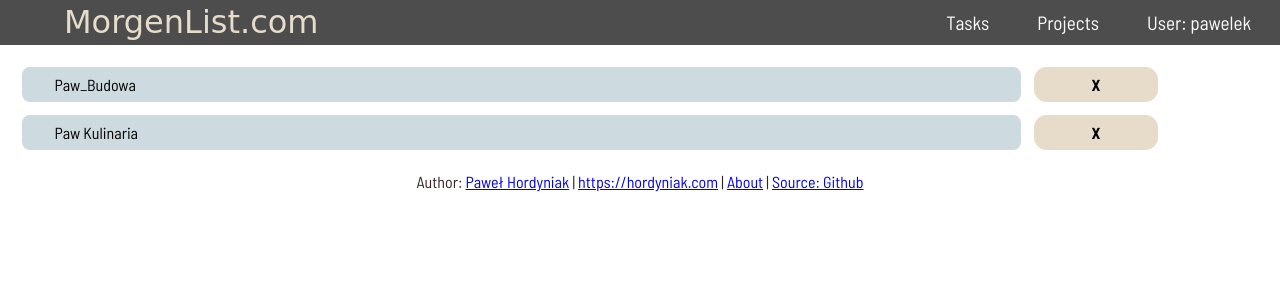
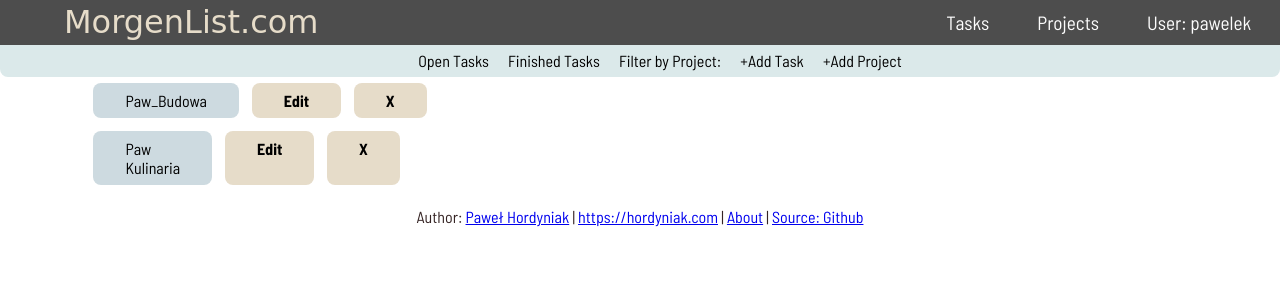
Before and after one commit to Pawel-9215/TaskManager, a Django app: page /project_list in a window 1280 px wide. Shown: the top 300 px of the page. Run offline with Django 3.2, Linux system fonts and the light colour scheme; a user stored in the database is signed in; data comes from the database, SQL or seed files in the repository; both versions use the stored data as it was after the commit; some web fonts are replaced.

Commit message:
A lot of bugfixes

```diff
--- a/taskorganiser/settings.py
+++ b/taskorganiser/settings.py
@@ -31,7 +31,8 @@ SECRET_KEY = str(os.getenv('SECRET_KEY'))
 # SECURITY WARNING: don't run with debug turned on in production!
 DEBUG = True
 
-ALLOWED_HOSTS = ['pawelek.pythonanywhere.com']
+ALLOWED_HOSTS = ['pawelek.pythonanywhere.com',
+                '127.0.0.1']
 
 
 # Application definition
--- a/tasktrack/models.py
+++ b/tasktrack/models.py
@@ -22,10 +22,10 @@ class Task(models.Model):
 
     author = models.ForeignKey('auth.User', on_delete=models.CASCADE)
     project = models.ForeignKey('tasktrack.Project', related_name='Tasks', null=True, on_delete=models.CASCADE)
-    title = models.CharField(max_length=200, unique=True)
+    title = models.CharField(max_length=24, unique=True)
     # author = models.ForeignKey(User, on_delete= models.CASCADE, related_name= 'tasks')
     updated_on = models.DateTimeField(auto_now = True)
-    description = models.TextField()
+    description = models.TextField(max_length=48)
     created_on = DateTimeField(auto_now_add=True)
     status = models.IntegerField(choices=STATUS, default = 0)
 
--- a/tasktrack/static/css/base.css
+++ b/tasktrack/static/css/base.css
@@ -32,10 +32,12 @@ body {
 }
 
 .taskfield {
-  margin: 1em;
+
   display: flex;
   flex-wrap: wrap;
-  justify-content: flex-start;
+  justify-content:center;
+  width:fit-content;
+
 }
 
 
@@ -90,41 +91,41 @@ body {
   background: #F5717F;
 }
 
-.task-finished {
-  box-shadow: none;
-  transition: 0.1s;
-  min-width: 22%;
-  max-width: 22%;
-  border-radius: 0.5em;
+.finished {
   background-color: #CDDAE0;
-  margin: 1em;
-  display: inline-block;
+  color: white;
+  text-decoration-line: line-through
+}
 
+.sub-flex {
+  display: flex;
+  width: 50%;
 }
 
 .project {
   box-shadow: none;
   transition: 0.1s;
-  min-width: 80%;
-  max-width: 80%;
+  flex-grow: 4;
   border-radius: 0.5em;
   background-color: #CDDAE0;
   margin: 0.4em;
-  display: inline-block;
+
 
 }
 .projectx {
   box-shadow: none;
   transition: 0.1s;
-  min-width: 10%;
-  max-width: 10%;
-  border-radius: 0.8em;
+  flex-grow: 0;
+  border-radius: 0.5em;
   background-color: #E6DCC9;
   margin: 0.4em;
-  display: inline-block;
-  justify-content: center;
   text-align: center;
 
+}
+
+.project-field {
+  flex-direction: column;
+  align-content: center;
 }
 
 .projectxbut {
@@ -213,6 +219,7 @@ ul
     align-items: center;
     transition: 50ms;
     height: 2.8em;
+    overflow: hidden;
 }
 
 .dropdown {
--- a/tasktrack/templates/project_list.html
+++ b/tasktrack/templates/project_list.html
@@ -1,21 +1,50 @@
 {% extends "base.html" %}
 {% block content %}
+<nav class="sub-navbar">
+    <ul class="nav-links">
+        <li class="sub-nav-link"><a href="{% url 'task_list' %}">Open Tasks</a></li>
+        <li class="sub-nav-link"><a href="{% url 'task_done' %}">Finished Tasks</a></li>
+        <li class="sub-nav-link"> <div class="dropdown">
+            <a href='#' class="drop-btn">Filter by Project:</a>
+            <div class="dropdown-content">
+                {% for project in project_list %}
+                <a href="{% url 'project_detail' pk=project.pk %}">{{ project.title }}</a>
+                {% endfor %}
+            </div>
+          </div> </li>
+          <li class="sub-nav-link"><a href="{% url 'create_task' %}">+Add Task</a></li>
+          <li class="sub-nav-link"><a href="{% url 'create_project' %}">+Add Project</a></li>
 
-<div class=>
-    <div class='taskfield'>
+    </ul>
+</nav>
+
+<div class='taskfield project-field'>
+
         {% for project in project_list %}
+        <div class='sub-flex'>
             <div class="project">
-            <a href="{% url 'edit_project' pk=project.pk %}">
+                <a href="{% url 'project_detail' pk=project.pk %}">
                 <div class="container">
                 {{ project.title }}
                 </div> </a>
             </div>
-        <a class = "projectx projectxbut" href="{% url 'delete_project' pk=project.pk %}">
+            <div class = "projectx">
+                <a class=' projectxbut' href="{% url 'edit_project' pk=project.pk %}">
+                    <div class="container">
+                        <b>Edit</b>
+                    </div>
+                </a>
+            </div>
+            <div class = "projectx">
+                <a class=' projectxbut' href="{% url 'delete_project' pk=project.pk %}">
                     <div class="container">
                         <b>X</b>
                     </div>
                 </a>
+            </div>
+
+        </div>
         {% endfor %}
-    </div>
+
 </div>
 {% endblock %}
--- a/tasktrack/templates/task_form.html
+++ b/tasktrack/templates/task_form.html
@@ -10,7 +10,7 @@
         <div class=''>
             <h2 class = "title">Task:</h2>
             <p>Edit task details</p>
-
+            {% include 'messages.html' %}
             <form method="POST" action="">
                 {% csrf_token %}
 
--- a/tasktrack/templates/task_list.html
+++ b/tasktrack/templates/task_list.html
@@ -2,7 +2,7 @@
 {% block content %}
 <nav class="sub-navbar">
     <ul class="nav-links">
-        <li class="sub-nav-link"><a href="{% url 'task_list' %}">All Tasks</a></li>
+        <li class="sub-nav-link"><a href="{% url 'task_list' %}">Open Tasks</a></li>
         <li class="sub-nav-link"><a href="{% url 'task_done' %}">Finished Tasks</a></li>
         <li class="sub-nav-link"> <div class="dropdown">
             <a href='#' class="drop-btn">Filter by Project:</a>
@@ -50,7 +50,7 @@
             {% if task.status == 0 %}
                 <div class="task">
             {% else %}
-                <div class="task-finished">
+                <div class="task finished">
             {% endif %}
         {% endif %}
             <a href="{% url 'edit_task' pk=task.pk %}">
```
Also changed, not shown: other parts of tasktrack/static/css/base.css (+22 -9 lines), tasktrack/templates/messages.html (added, +10 -0 lines), tasktrack/templates/project_delete.html (+10 -2 lines), db.sqlite3, tasktrack/migrations/0004_auto_20210608_1942.py (added), 1 other file. Lines whose indentation alone changed are shown as unchanged.
